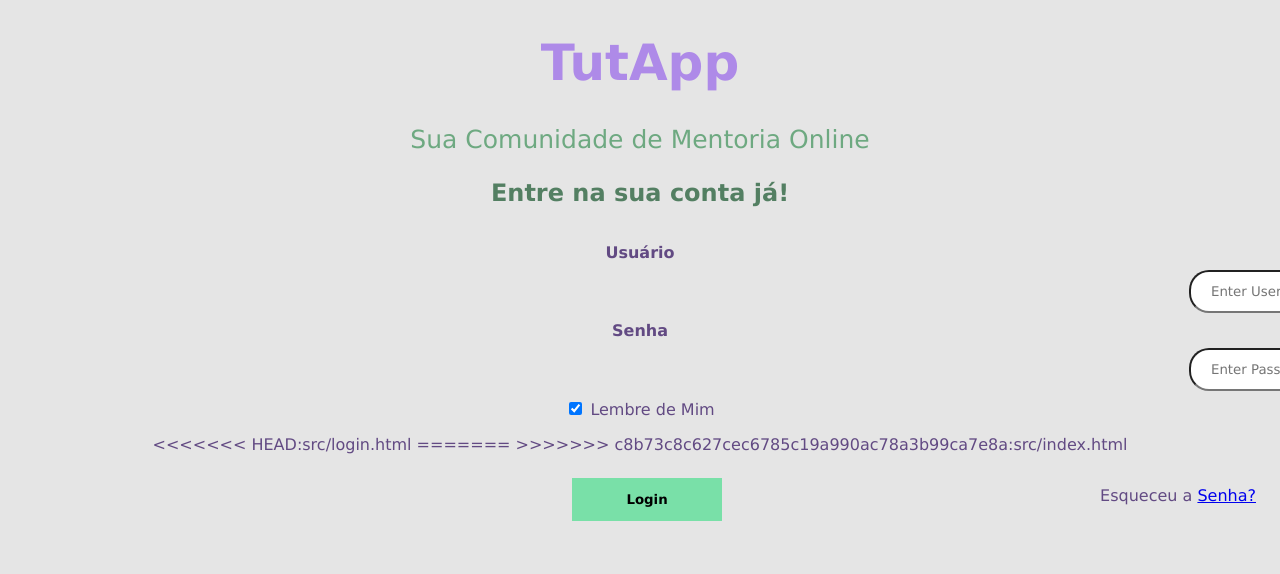
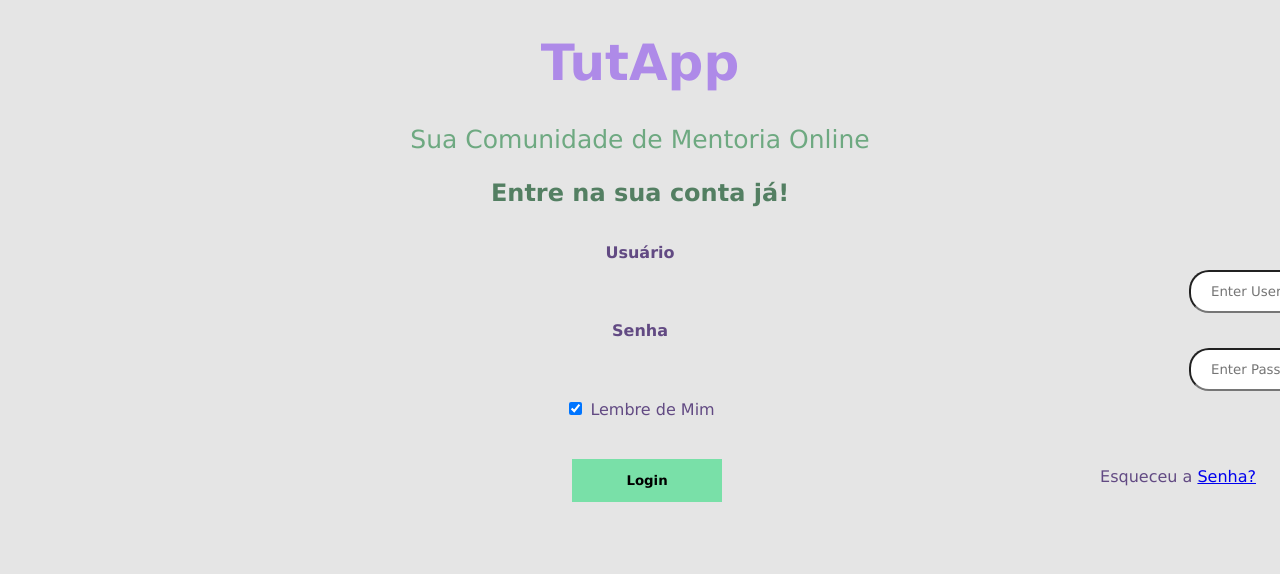
Before and after one commit to LuizaCalife/TutApp, a plain HTML site: page src/login.html in a window 1280 px wide. Shown: the top 574 px of the page. Drawn offline with Linux system fonts and the light colour scheme.

Commit message:
error fixed

```diff
--- a/src/login.html
+++ b/src/login.html
@@ -14,7 +14,6 @@
       <p>Sua Comunidade de Mentoria Online</p>
     </div>
     <div>
-
       <h2>Entre na sua conta já!</h2>
     </div>
     <form action="action_page.php" method="post">
@@ -34,11 +33,6 @@
           Mim
         </label>
       </div>
-<<<<<<< HEAD:src/login.html
-=======
-
-
->>>>>>> c8b73c8c627cec6785c19a990ac78a3b99ca7e8a:src/index.html
       <div class="container">
         <button type="submit">Login</button>
         <span class="psw">Esqueceu a <a href="#">Senha?</a></span>
```
